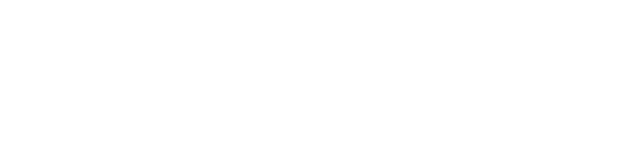
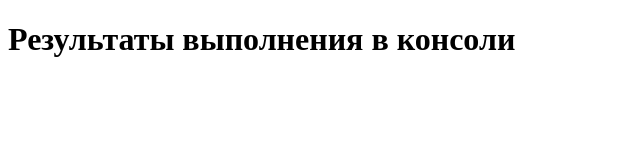
Before and after one commit to beg-lezzz/JSBasics, a plain HTML site: page project001/index.html in a window 1280 px wide. Shown: the whole page, without its empty margins (0-640 px from the left). Drawn offline with Linux system fonts and the light colour scheme.

Commit message:
add total homework

```diff
--- a/project001/index.html
+++ b/project001/index.html
@@ -124,6 +124,7 @@
 <!--        </details>-->
 <!--    </div>-->
 <!--    <script src="index.js"></script>-->
+    <h1>Результаты выполнения в консоли</h1>
     <script src="total.js"></script>
 </body>
 </html>
```
